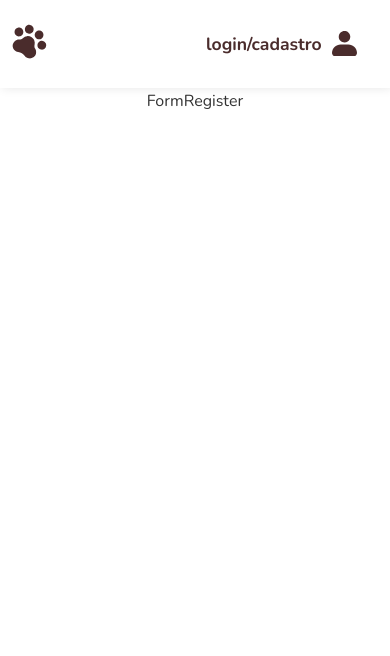
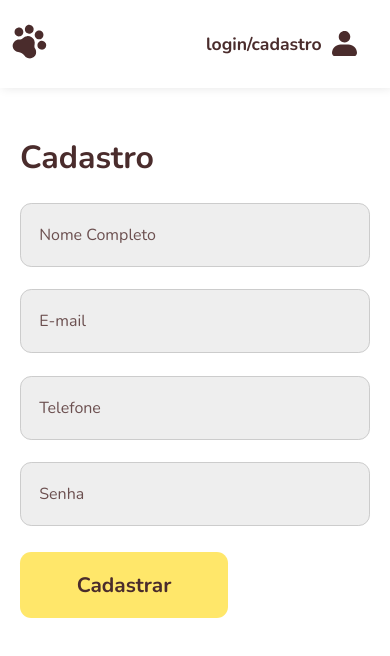
Before and after one commit to gabrielprmartins/cademeupet, a React (Create React App) app: page /login/cadastro in a window 390 px wide. Shown: the top 656 px of the page. Built offline with nearby package versions, Linux system fonts and the light colour scheme.

Commit message:
Register Form added

```diff
--- a/src/App.css
+++ b/src/App.css
@@ -47,6 +47,12 @@ img {
   margin-bottom: 1rem;
 }
 
+@media screen and (max-width: 470px) {
+  .title {
+    font-size: 2rem;
+  }
+}
+
 .paragraph {
   font-size: 1.1rem;
   color: var(--black);
--- a/src/Components/FormComponents/Button.module.css
+++ b/src/Components/FormComponents/Button.module.css
@@ -11,8 +11,10 @@
   display: inline-block;
   min-width: 13rem;
   transition: 0.1s;
+  outline: none;
 }
 
-.button:hover {
+.button:hover,
+.button:focus {
   background-color: var(--yellow-2);
 }
--- a/src/Components/Login/FormLogin.js
+++ b/src/Components/Login/FormLogin.js
@@ -18,7 +18,7 @@ const FormLogin = () => {
       <Link to="esqueceu" className={styles.lostPass}>
         Esqueceu sua senha?
       </Link>
-      <h1 class="title">Faça seu cadastro</h1>
+      <h1 className="title">Faça seu cadastro</h1>
       <Button onClick={() => navigate('cadastro')}>Cadastre-se</Button>
     </section>
   );
--- a/src/Components/Login/FormLogin.module.css
+++ b/src/Components/Login/FormLogin.module.css
@@ -15,7 +15,7 @@
 }
 
 .lostPass {
-  display: block;
+  display: inline-block;
   margin: 2rem 0;
   color: var(--brown);
   font-size: 1.2rem;
--- a/src/Components/Login/FormRegister.js
+++ b/src/Components/Login/FormRegister.js
@@ -1,7 +1,21 @@
 import React from 'react';
+import Input from '../FormComponents/Input';
+import Button from '../FormComponents/Button';
+import styles from './FormLogin.module.css';
 
 const FormRegister = () => {
-  return <div>FormRegister</div>;
+  return (
+    <section className={styles.formLogin}>
+      <h1 className="title">Cadastro</h1>
+      <form>
+        <Input label="Nome Completo" type="text" name="name" />
+        <Input label="E-mail" type="email" name="email" />
+        <Input label="Telefone" type="text" name="phone" />
+        <Input label="Senha" type="password" name="password" />
+        <Button>Cadastrar</Button>
+      </form>
+    </section>
+  );
 };
 
 export default FormRegister;
--- a/src/Components/Login/Login.module.css
+++ b/src/Components/Login/Login.module.css
@@ -1,6 +1,6 @@
 .login {
   display: grid;
-  grid-template-columns: 2fr 3fr;
+  grid-template-columns: 3fr 4fr;
   height: 100vh;
 }
 
```
